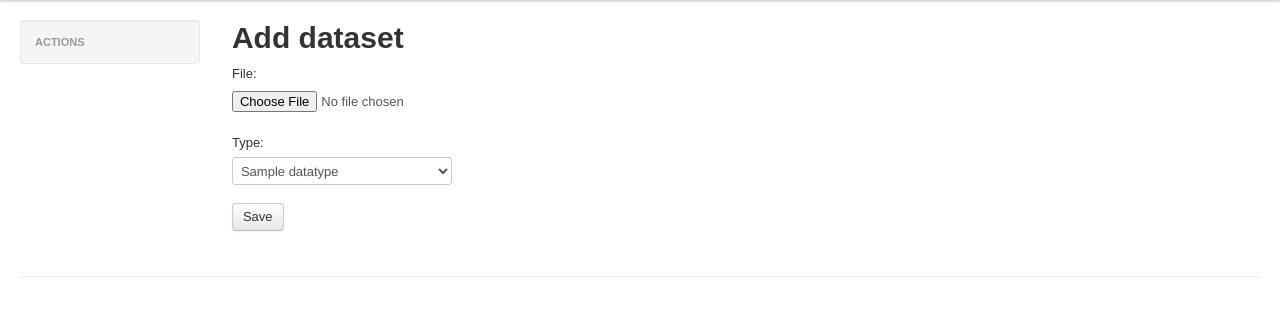
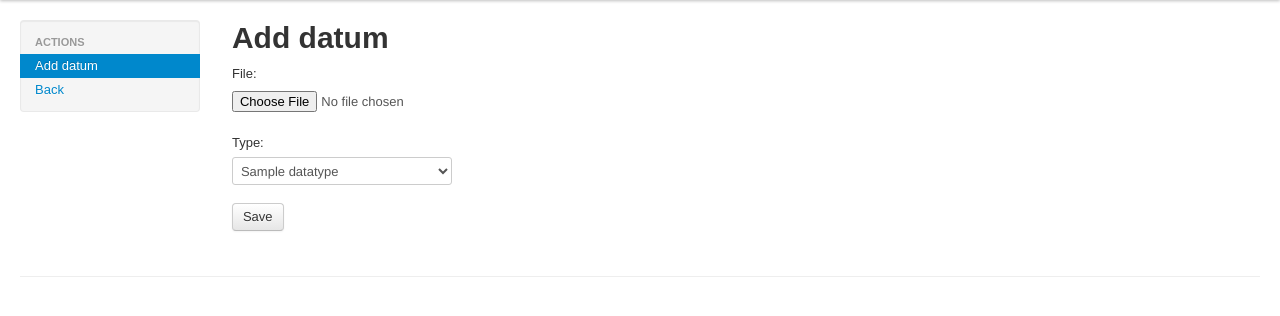
Before and after one commit to rafaelolg/visiondataset, a Django app: page /dataset/1/datum/create/ in a window 1280 px wide. Shown: the part 40-356 px from the top of the page. Run offline with Django 3.2, Linux system fonts and the light colour scheme; a user stored in the database is signed in; tables that the repository leaves empty hold one stand-in row (values such as "Sample post"); parts of the project's set-up code (start-up, migrations or seed data) failed here and were passed over; some libraries are stand-ins or nearby versions.

Commit message:
fix title in datum form

```diff
--- a/visiondataset/datasets/templates/datasets/datum_form.html
+++ b/visiondataset/datasets/templates/datasets/datum_form.html
@@ -5,12 +5,14 @@
 {%block sidebar%}
 <ul class="nav nav-list">
     <li class="nav-header">{%trans "Actions" %}</li>
+    <li class="active"><a href="{% url datasets_datum_create dataset_id %}">{%trans "Add datum"%}</a></li>
+    <li class=""><a href="{% url datasets_dataset_detail dataset_id %}">{%trans "Back"%}</a></li>
 </ul>
 {%endblock%}
 
 {% block title %}{%trans "Add Datum "%}{% endblock title%}
 
 {% block content %}
-<h1>{%trans "Add dataset"%}</h1>
+<h1>{%trans "Add datum"%}</h1>
 {% include 'datasets/datum_form_snippet.html' %}
 {% endblock %}
```
